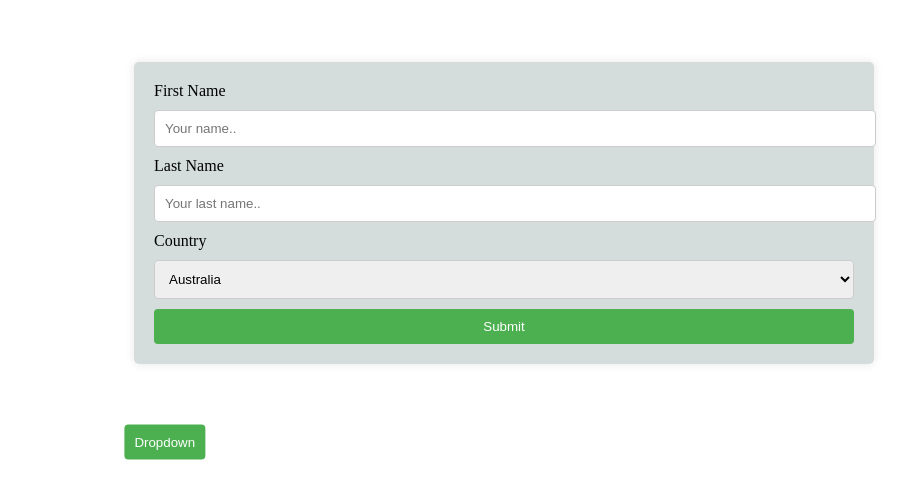
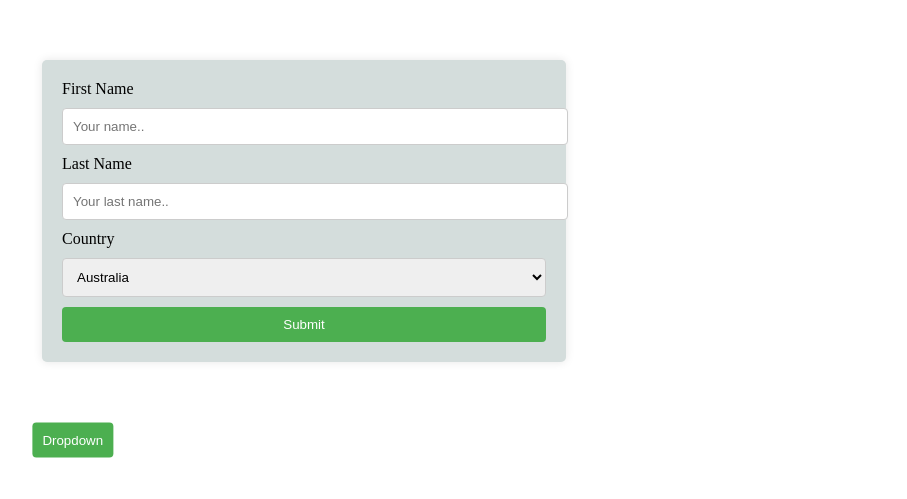
Before and after one commit to senaimussie/css33, a plain HTML site: page index.html in a window 1280 px wide. Shown: the part 197-696 px from the top of the page, without its empty margins (344-1251 px from the left). Drawn offline with Linux system fonts and the light colour scheme.

Commit message:
Update index.html

```diff
--- a/index.html
+++ b/index.html
@@ -7,7 +7,9 @@
     <style>
     body{
         position: absolute;
-        transform: translate(50%, 50%);
+        top: 50%;
+        left: 50%;
+        transform: translate(-50%, -50%);
 
 
     }
```
